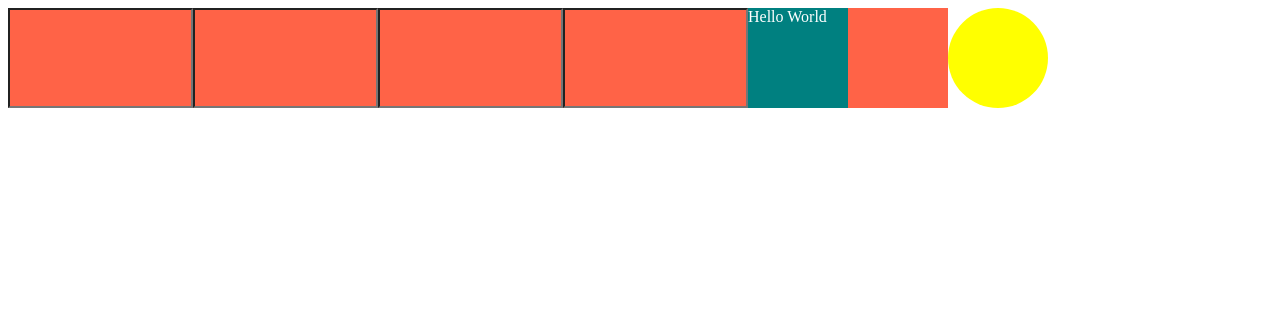
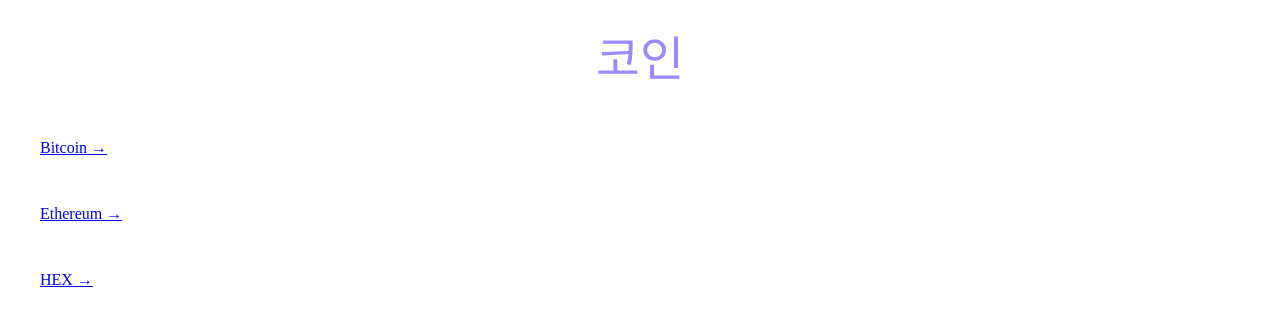
Before and after one commit to drasla/lecture-04-styled-component, a React (Vite) app: page / in a window 1280 px wide. Shown: the top 326 px of the page. Built offline with nearby package versions, Linux system fonts and the light colour scheme.

Commit message:
04. Coin Tracker / Home 생성

```diff
--- a/package.json
+++ b/package.json
@@ -13,7 +13,8 @@
     "react": "^19.2.0",
     "react-dom": "^19.2.0",
     "react-router": "^7.9.6",
-    "styled-components": "^6.1.19"
+    "styled-components": "^6.1.19",
+    "styled-reset": "^5.0.0"
   },
   "devDependencies": {
     "@eslint/js": "^9.39.1",
--- a/src/App.jsx
+++ b/src/App.jsx
@@ -1,41 +1,16 @@
-import styled from "styled-components";
-
-const Father = styled.div`
-    display: flex;
-`;
-
-const Box = styled.div`
-    background-color: ${(props) => props.bgColor};
-    width: 100px;
-    height: 100px;
-`;
-
-const Text = styled.span`
-    color: white;
-`;
-
-const Circle = styled(Box)`
-    border-radius: 50px;
-`;
-
-const Input = styled.input.attrs({ required: true })`
-    background-color: tomato;
-`;
+import {Reset} from "styled-reset";
+import {BrowserRouter, Route, Routes} from "react-router";
+import Home from "./routes/Home.jsx";
 
 function App() {
-  return (
-    <Father as={"header"}>
-        <Input />
-        <Input />
-        <Input />
-        <Input />
-        <Box bgColor={"teal"}>
-            <Text>Hello World</Text>
-        </Box>
-        <Box bgColor={"tomato"}/>
-        <Circle bgColor={"yellow"} />
-    </Father>
-  )
+    return (
+        <BrowserRouter>
+            <Reset />
+            <Routes>
+                <Route path={"/"} element={<Home />} />
+            </Routes>
+        </BrowserRouter>
+    )
 }
 
 export default App
--- /dev/null
+++ b/src/routes/Home.jsx
@@ -0,0 +1,86 @@
+import styled from "styled-components";
+import {Link} from "react-router";
+
+const Container = styled.div`
+    padding: 0 20px;
+`;
+
+const Header = styled.header`
+    height: 15dvh;
+    display: flex;
+    justify-content: center;
+    align-items: center;
+`;
+
+const Title = styled.h1`
+    font-size: 48px;
+    color: #9c88ff;
+`;
+
+const CoinList = styled.ul``;
+
+const Coin = styled.li`
+    background-color: white;
+    color: ${props => props.color};
+    border-radius: 15px;
+    margin-bottom: 10px;
+
+    /* 지금 작성하고 있는 li(Coin) 안에 a 태그가 있으면, 걔에 대해서 적용하는 CSS */
+    a {
+        padding: 20px;
+        display: block; /* 원래 a 태그는 inline 요소임. 그것을 block 요소로 변경함 */
+    }
+`;
+
+const coins = [
+    {
+        id: "btc-bitcoin",
+        name: "Bitcoin",
+        symbol: "BTC",
+        rank: 1,
+        is_new: false,
+        is_active: true,
+        type: "coin",
+    },
+    {
+        id: "eth-ethereum",
+        name: "Ethereum",
+        symbol: "ETH",
+        rank: 2,
+        is_new: false,
+        is_active: true,
+        type: "coin",
+    },
+    {
+        id: "hex-hex",
+        name: "HEX",
+        symbol: "HEX",
+        rank: 3,
+        is_new: false,
+        is_active: true,
+        type: "token",
+    },
+];
+
+function Home() {
+    return <>
+        <Container>
+            <Header>
+                <Title>코인</Title>
+            </Header>
+            <CoinList>
+                {coins.map(
+                    (item, index) => {
+                        // HTML에서 &를 하고 특정 키워드를 넣으면 특수문자가 표시됨
+                        // &rarr 은 우측 화살표 특수문자
+                        return <Coin key={index}>
+                            <Link to={`/${item.id}`}>{item.name} &rarr;</Link>
+                        </Coin>
+                    }
+                )}
+            </CoinList>
+        </Container>
+    </>
+}
+
+export default Home;
```
Also changed, not shown: 1 other file (tests, documents, lock files or other folders).
